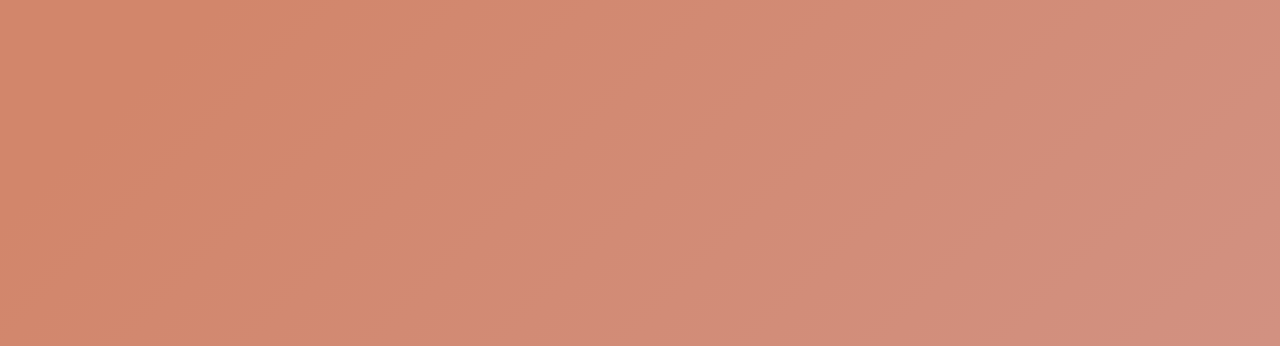
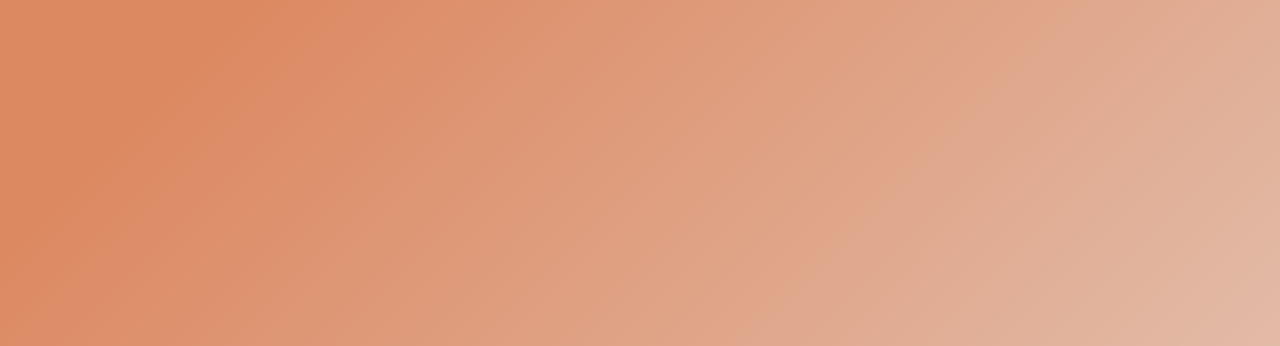
Before and after one commit to bhamblok/elise, a website: page index.html in a window 1280 px wide. Shown: the top 346 px of the page. Drawn offline with Linux system fonts and the light colour scheme.

Commit message:
color updates

```diff
--- a/style.css
+++ b/style.css
@@ -1,5 +1,6 @@
 :root {
   --bg-gradient: linear-gradient( 135deg, #D2866B 10%, #D2968B 100%);
+  --bg-gradient: linear-gradient( 135deg, #dc8860 10%, #e5d1c7 100%);
   --text-color: #000000;
 }
 html, body {
```
Also changed, not shown: Elise_bg.png, favicon.ico, favicon.svg, icons/apple-touch-icon.png, icons/favicon-96x96.png, icons/favicon.ico, icons/favicon.svg, icons/web-app-manifest-192x192.png, icons/web-app-manifest-512x512.png.
